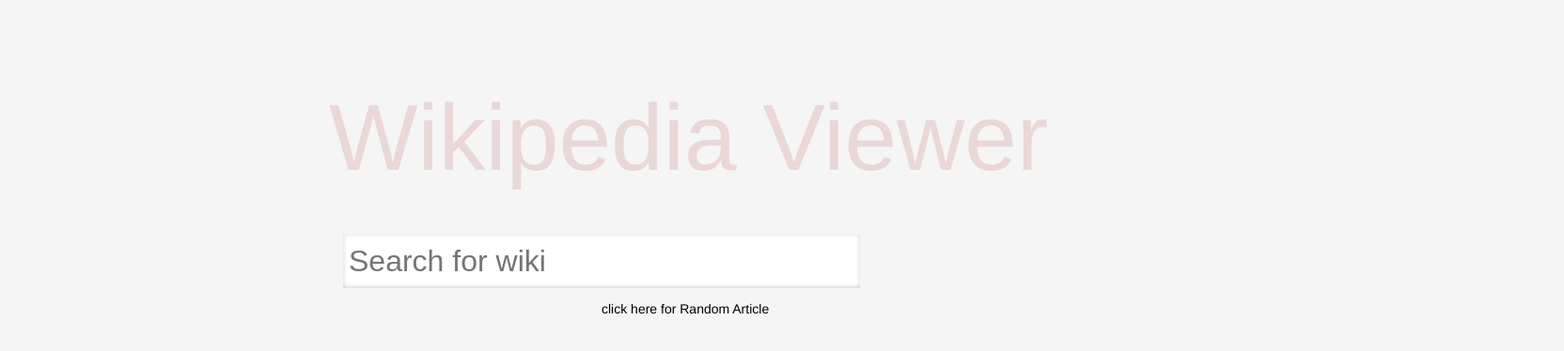
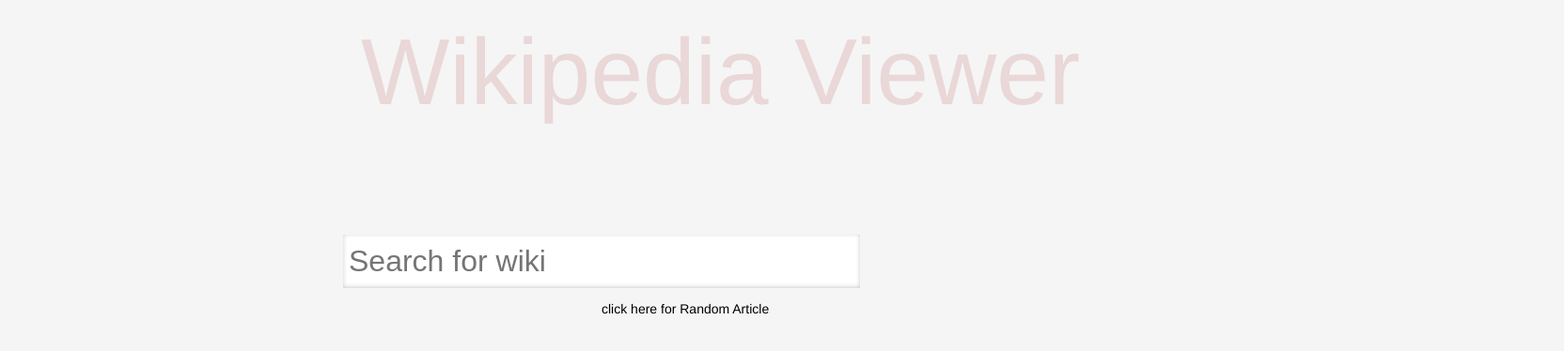
Before and after one commit to lokesh541/wikipedia-viewer, a plain HTML site: page index.html in a window 1280 px wide. Shown: the whole page at 94% size, 1664 px wide, since content can reach past the window. Drawn offline with nearby package versions, Linux system fonts and the light colour scheme.

Commit message:
Update style.css

```diff
--- a/css/style.css
+++ b/css/style.css
@@ -21,10 +21,11 @@ html, body{
 
 
 h1{
-  position: absolute;
-  top:  70px;
-  left: 350px;
+  position:absolute;
+  left:30%;
   width: 100%;
+  margin-left: auto;
+  margin-right: auto;
   font-size: 100px;
   font-weight: 100;
   color: rgba(175, 47, 47, 0.15);
```
